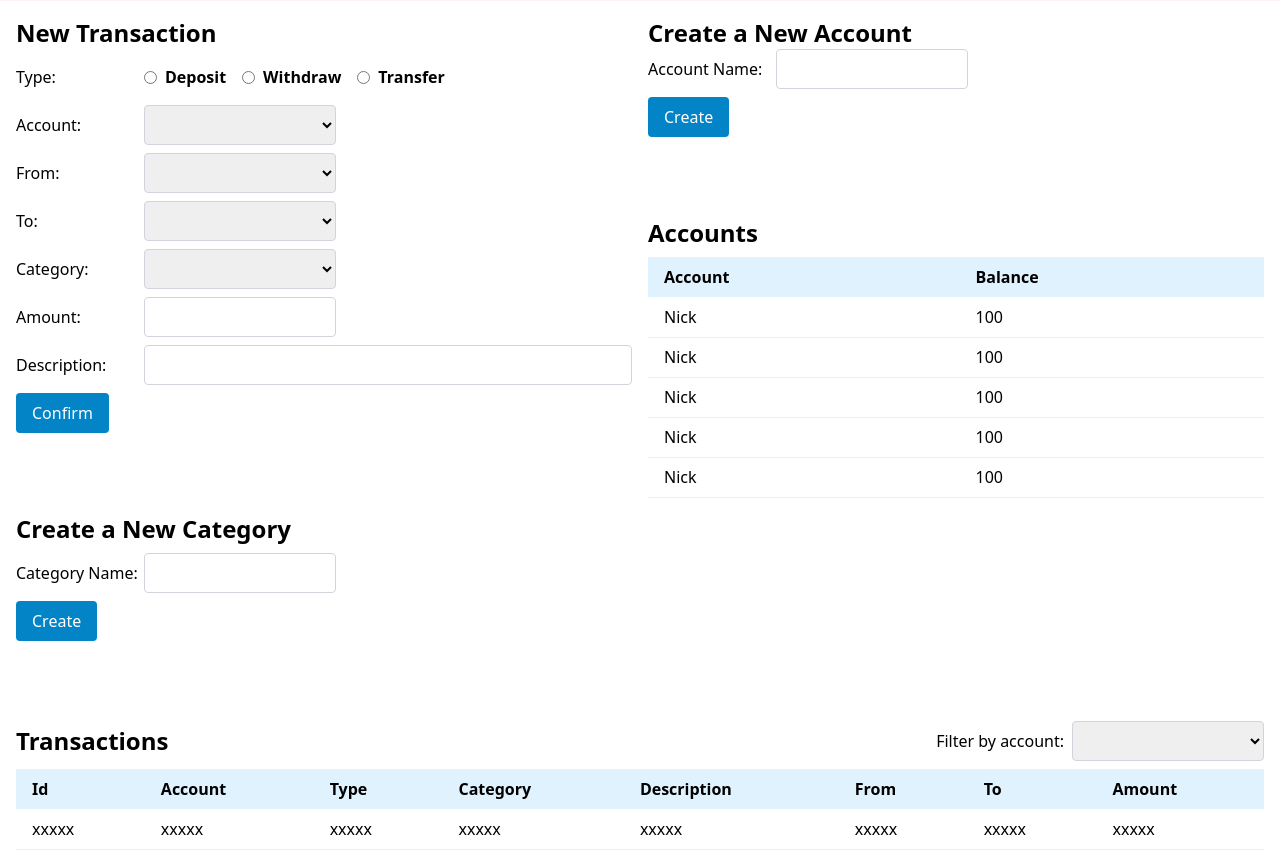
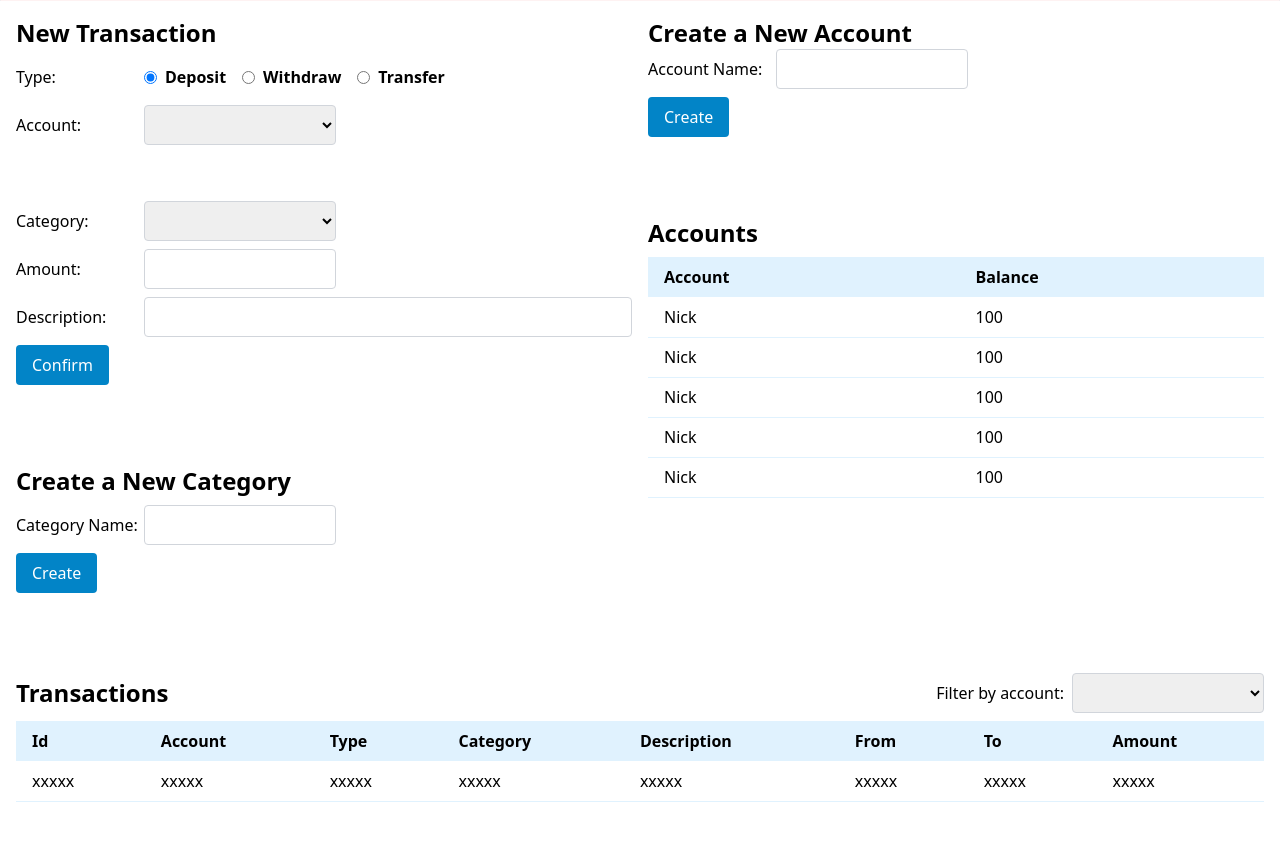
Before and after one commit to M-0923/wad202-final-project-nick, a website built with Vite: page frontend/index.html in a window 1280 px wide. Shown: the part 63-929 px from the top of the page. After the commit the page ends 881 px from the top, so only its background shows below. Built offline with nearby package versions, Linux system fonts and the light colour scheme; files whose address does not match are found by name.

Commit message:
feat: toggle account selection fields

```diff
--- a/frontend/index.html
+++ b/frontend/index.html
@@ -21,7 +21,6 @@
           <h2>New Transaction</h2>
           <form>
             <div class="flex items-center">
-              <!-- <div class="font-bold mr-6">New Transaction</div> -->
               <div class="flex items-center h-10 mt-2">
                 <div class="w-32">Type:</div>
                 <div class="font-bold flex items-center gap-4">
@@ -40,15 +39,15 @@
                 </div>
               </div>
             </div>
-            <div class="flex items-center mt-2">
+            <div id="account-select" class="flex items-center mt-2 mb-14">
               <div class="w-32">Account:</div>
               <select id="account" class="input"></select>
             </div>
-            <div class="flex items-center mt-2">
+            <div id="from-select" class="flex items-center mt-2">
               <div class="w-32">From:</div>
               <select id="from" class="input"></select>
             </div>
-            <div class="flex items-center mt-2">
+            <div id="to-select" class="flex items-center mt-2">
               <div class="w-32">To:</div>
               <select id="to" class="input"></select>
             </div>
--- a/frontend/js/index.js
+++ b/frontend/js/index.js
@@ -24,10 +24,31 @@ $(() => {
     usernameInput.val('');
   });
 
+  // create a new category.
   $('#create-new-category').on('submit', function (e) {
     e.preventDefault();
     const categoryInput = $(this).find('input');
     createNewCategory(categoryInput.val());
     categoryInput.val('');
   });
+
+  // transaction type radio button event handler.
+  $('input[type="radio"][name="transaction-type"]').on('change', function (e) {
+    const transactionType = $(this).attr('id');
+    const accountSelect = $('#account-select');
+    const fromSelect = $('#from-select');
+    const toSelect = $('#to-select');
+    if (transactionType === 'transfer') {
+      accountSelect.hide();
+      fromSelect.show();
+      toSelect.show();
+    } else {
+      accountSelect.show();
+      fromSelect.hide();
+      toSelect.hide();
+    }
+  });
+
+  // Check the deposit radio button by default.
+  $('#deposit').attr('checked', true).trigger('change');
 });
```
